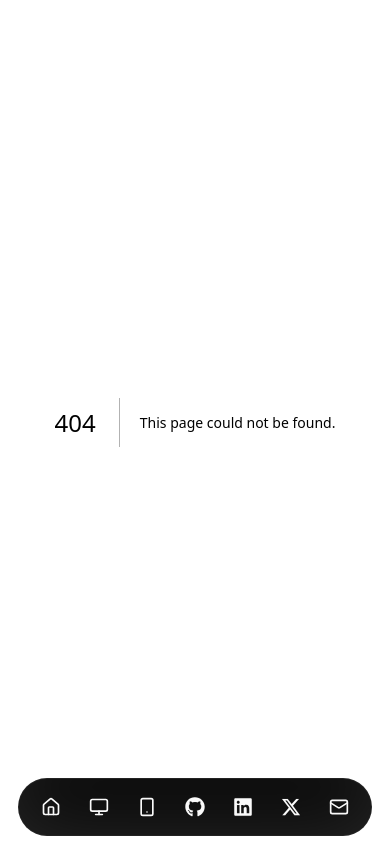
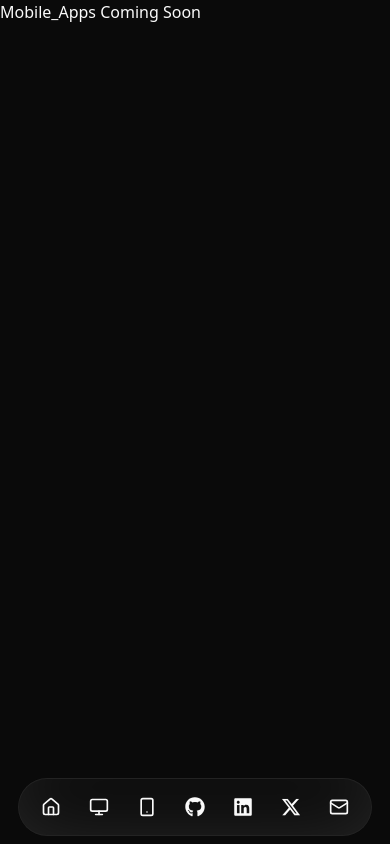
Before and after one commit to utsavg05/next-portfolio, a Next.js app: page /mobile-apps in a window 390 px wide. Before the commit this address had no page. Built offline with nearby package versions, Linux system fonts and the light colour scheme.

Commit message:
Add Mobile_Apps component with placeholder content

```diff
--- /dev/null
+++ b/src/app/mobile-apps/page.tsx
@@ -0,0 +1,9 @@
+import React from 'react'
+
+const Mobile_Apps = () => {
+  return (
+    <div>Mobile_Apps Coming Soon</div>
+  )
+}
+
+export default Mobile_Apps
```
